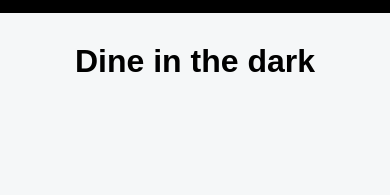
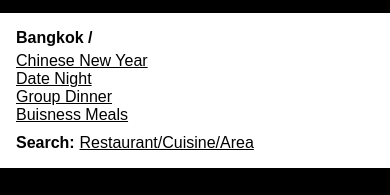
Before and after one commit to Felix8971/tavolos, a React app: page / in a window 390 px wide. Shown: the part 57-252 px from the top of the page. Built offline with nearby package versions, Linux system fonts and the light colour scheme.

Commit message:
Second nav bar

```diff
--- a/src/components/App.js
+++ b/src/components/App.js
@@ -1,6 +1,7 @@
 import React, { Component } from 'react';
 import '../style.scss';
-import NavBar from './NavBar';
+import NavBarOne from './NavBarOne';
+import NavBarTwo from './NavBarTwo';
 //import Button from './Button';
 
 class App extends Component {
@@ -13,7 +14,8 @@ class App extends Component {
 
     return (
       <div>
-        <NavBar/>
+        <NavBarOne/>
+        <NavBarTwo/>
         <h1 className="title">Dine in the dark</h1>
       </div>
     );
--- a/src/components/NavBar.js
+++ b/src/components/NavBarOne.js
@@ -1,6 +1,6 @@
 import React from 'react';
 
-class NavBar extends React.Component {
+class NavBarOne extends React.Component {
   constructor(props) {
     super();
     this.burgerToggle = this.burgerToggle.bind(this);
@@ -13,7 +13,7 @@ class NavBar extends React.Component {
 
   render() {
     return (
-      <nav>
+      <nav className='nav-bar-one'>
         <div className='nav-wide'>
           <img className='grid-item logo' src={'./images/logo.png'} />
 
@@ -41,7 +41,7 @@ class NavBar extends React.Component {
             <a href="#" onClick={this.burgerToggle}>Promotion</a>
             <a href="#" onClick={this.burgerToggle}>All Restaurants</a>
             <div className='button-set'>
-              <a href="#">Neighbourhoods</a>
+              <a href="#">My Tavolos</a>
               <a href="#"><i className="fab fa-facebook"></i></a>
               <a href="#"><i className="fab fa-twitter"></i></a>
               <a href="#"><i className="fab fa-instagram"></i></a>
@@ -53,4 +53,4 @@ class NavBar extends React.Component {
   }
 }
 
-export default NavBar;
+export default NavBarOne;
--- /dev/null
+++ b/src/components/NavBarTwo.js
@@ -0,0 +1,32 @@
+import React from 'react';
+
+class NavBarTwo extends React.Component {
+  constructor(props) {
+    super();
+  }
+
+  render() {
+    return (
+      <nav className='nav-bar-two'>
+        <div className='nav-wide'>
+
+          <div className="menu">
+            <div className='legend' href="#">Bangkok / </div>
+            <a className='link' href="#">Chinese New Year</a>
+            <a className='link' href="#">Date Night</a>
+            <a className='link' href="#">Group Dinner</a>
+            <a className='link' href="#">Buisness Meals</a>
+          </div>
+
+          <div className='search'>
+            <span className='legend'>Search:</span>
+            <a className='link' href="#">Restaurant/Cuisine/Area</a>
+          </div>
+        </div>
+
+      </nav>
+    )
+  }
+}
+
+export default NavBarTwo;
--- a/src/style.scss
+++ b/src/style.scss
@@ -1,5 +1,5 @@
 html {
-    background: #f5f7f8;
+    background: black;
     font-family: 'Raleway', sans-serif;
     padding: 0;
     .title{
@@ -16,10 +16,8 @@ html {
 }
 
 
-
-
-//navbar
-nav {
+//navbar 1
+.nav-bar-one {
     background-color: black;
     padding: 1em;
     overflow: hidden;
@@ -70,10 +68,10 @@ nav {
 }
 
 
-$nav-break-point: 870px;
+$nav-break-point: 880px;
 //Breakpoint to define when the "hamburger" appears
  @media (min-width: $nav-break-point) {
-  nav {
+  .nav-bar-one {
     .nav-narrow {
       display: none;
     }
@@ -81,7 +79,7 @@ $nav-break-point: 870px;
 }
 
 @media (max-width: $nav-break-point) {
-    nav {
+    .nav-bar-one {
         .nav-wide {
             display: none;
         }
@@ -90,3 +88,98 @@ $nav-break-point: 870px;
         }
     }
 }
+
+
+
+//navbar 2
+.nav-bar-two {
+    background-color: white;
+    padding: 1em;
+    overflow: hidden;
+
+    i {
+      cursor: pointer;
+      color: black;
+    }
+
+    .nav-wide {
+
+        display: grid;
+        justify-content: space-evenly;
+        grid-template-columns: auto auto;//defines the number of columns in the grid layout,
+
+        .menu{
+            align-content: center;
+            display: grid;
+            grid-template-columns: auto auto auto auto auto;
+            .link {
+                color: black;
+                text-decoration: underline;
+                padding: 0 0.3em;
+            }
+            .legend{
+                color: black;
+                font-weight: bold;
+                text-decoration:none;
+            }
+        }
+        .search{
+            align-content: center;
+            display: grid;
+            grid-template-columns: auto auto;
+            justify-content: flex-start;
+            .link {
+                color: black;
+                text-decoration: underline;
+                padding: 0 0.3em;
+            }
+            .legend{
+                color: black;
+                font-weight: bold;
+                text-decoration:none;
+            }
+        }
+    }
+
+
+}
+
+
+@media (max-width: $nav-break-point) {
+    .nav-bar-two {
+        .nav-wide {
+            grid-template-columns:auto;
+            // .menu{
+            //     grid-template-columns:auto
+            // }
+            .search{
+                margin-top: 10px;
+            }
+
+        }
+
+
+    }
+}
+
+
+@media (max-width: 570px) {
+    .nav-bar-two {
+        .nav-wide {
+            grid-template-columns:auto;
+            justify-content: left;
+            .menu{
+                grid-template-columns:auto;
+                .link{
+                    padding:0;
+                }
+                .legend{
+                    margin-bottom: 5px;
+                }
+            }
+            .search{
+                margin-top: 10px;
+            }
+        }
+    }
+}
```
Also changed, not shown: src/components/__tests__/NavBarOne.react.test.js (renamed from src/components/__tests__/NavBar.react.test.js, +5 -5 lines).
